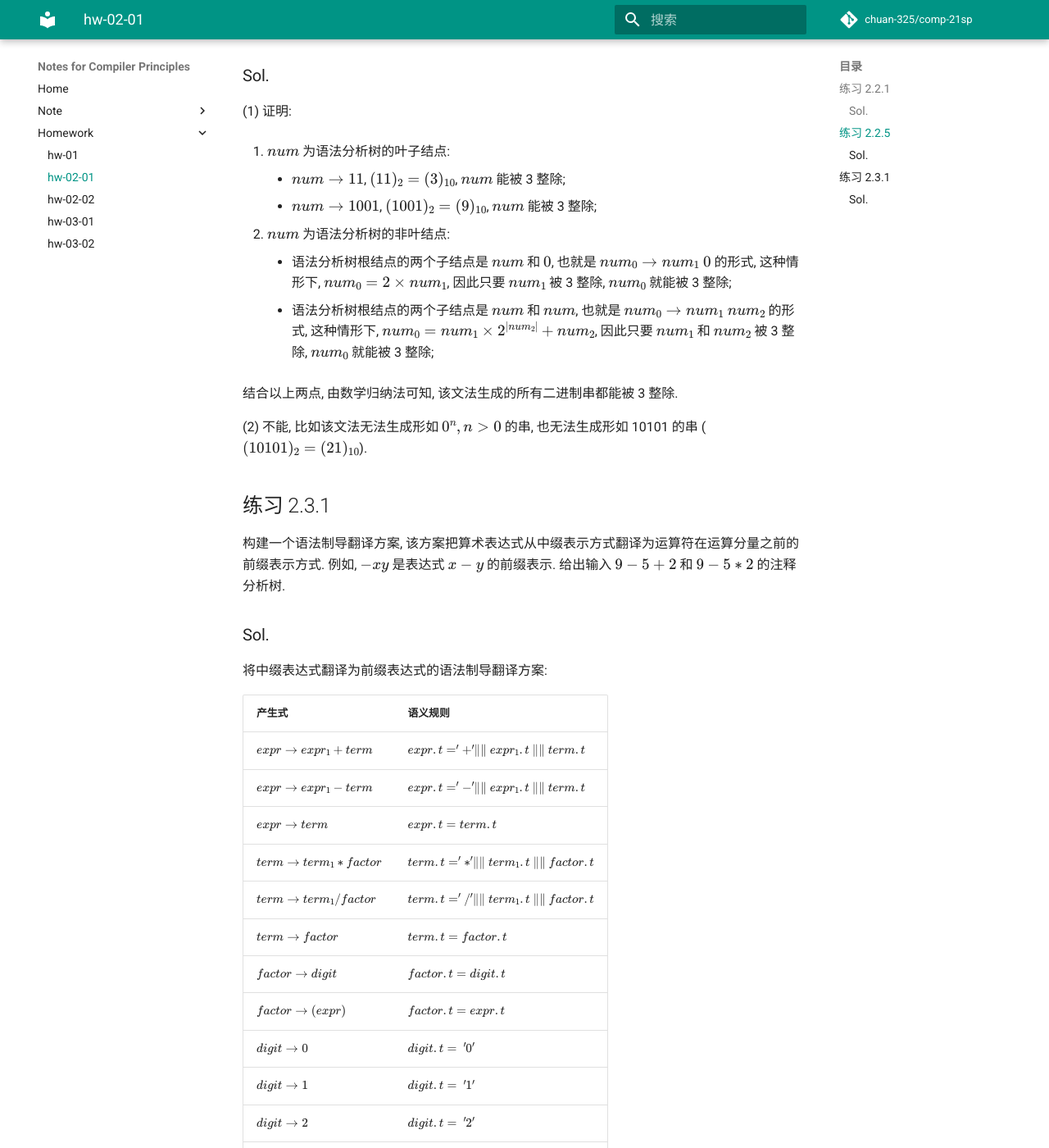
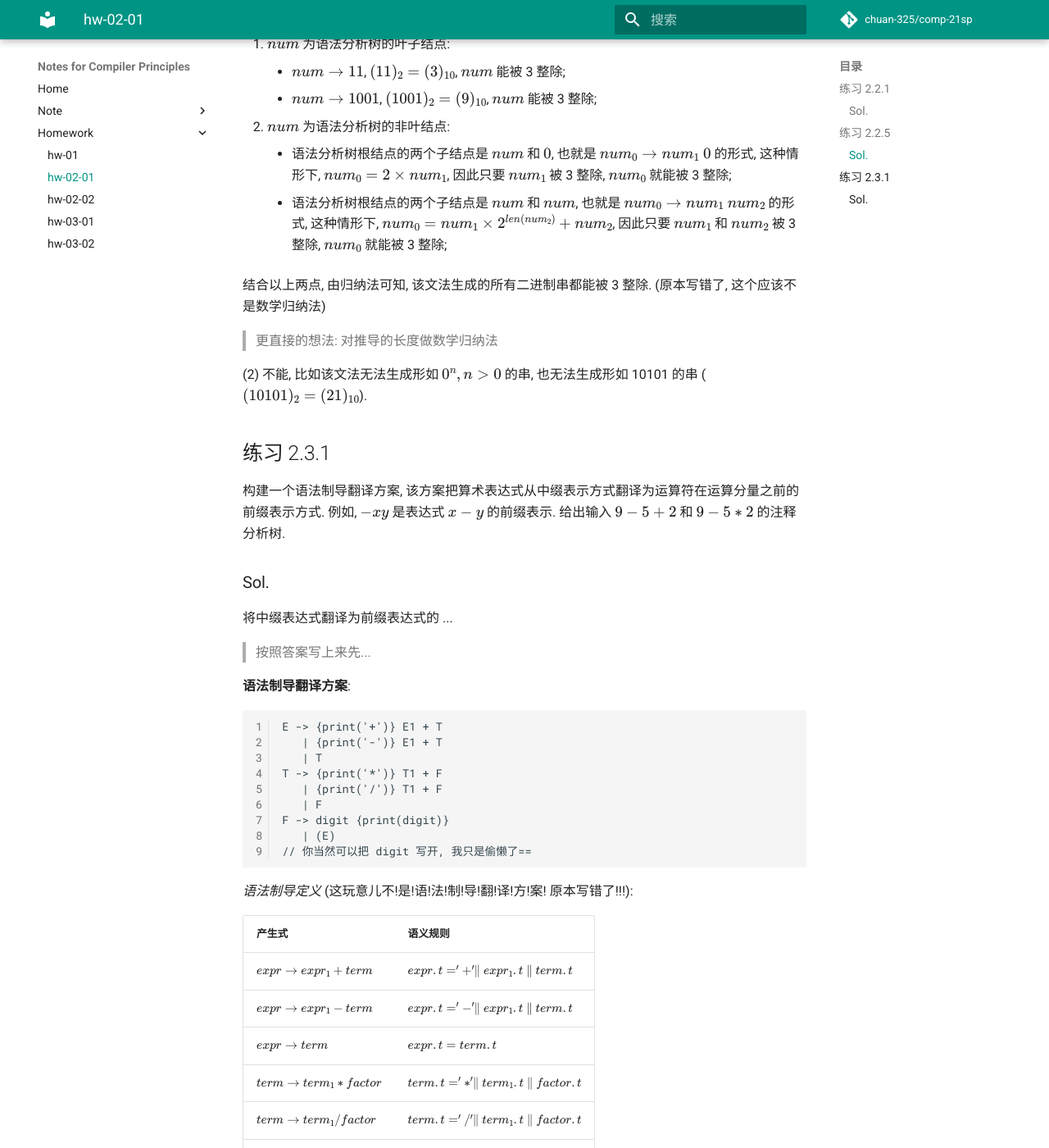
Before and after one commit to chuan-325/comp-21sp, an MkDocs documentation site: the page built from docs/hw/hw_02_01.md, in a window 1280 px wide and 1400 px high, scrolled down 2053 px. Shown: the whole window at 82% size. Built offline with MkDocs 1.6.1 and Material for MkDocs 9.7.7, drawn with Linux system fonts in a browser that asks for light colours; comment, search, counter and statistics services are not loaded; some of the changed text lies outside the part shown.

Commit message:
hw 02 01: modified, revised

````diff
--- a/docs/hw/hw_02_01.md
+++ b/docs/hw/hw_02_01.md
@@ -22,7 +22,7 @@
 
 语法分析树:
 
-![pic-1.](hw_02_01.assets/pic-1.png)
+![pic-1.](hw_02_01.assets/pic-1.png){: style="height:200px"}
 
 #### (3) 该文法生成的语言是什么?
 
@@ -30,11 +30,27 @@
 
 #### (4) 该文法具有二义性吗? 为什么?
 
-该文法没有二义性. 原因如下:
+该文法没有二义性.
+
+> 下面是一个提示:
+> 可以考虑对运算符数量运用数学归纳法,
+> 说明每一步有唯一的最左推导.
+
+简单表述一下:
+
+1. 证明符号数量为 1, 3 时有最左推导;
+2. 假设长为 k 的串的每一步存在唯一的最左推导;
+   1. 证明长为 k+1 的串不存在;
+   2. 证明长为 k+2 的串也存在唯一的最左推导;
+3. 归纳假设成立.
+
+> 下面是原始回答, 可能存在一些不够完备的地方.
+
+原因如下:
 
 "后缀表达式" 本身可以在计算机中借助栈的 push 和 pop 操作来运算, 由此想到对于该语言可以构造一个下推自动机, 并且题目里提到这是一个上下文无关语法, 下推自动机在能力上与上下文无关文法等价, 这说明存在一个 PDA , 它可以接受这个文法所描述的语言, 如图所示:
 
-![pic-2.](hw_02_01.assets/pic-2.png)
+![pic-2.](hw_02_01.assets/pic-2.png){: style="height:200px"}
 
 从图中可以看出, 对于该语言中的每一个串, PDA 的行为都是唯一的, 因此这个语言是无二义性的.
 
@@ -52,16 +68,18 @@
 
 (1) 证明:
 
+> 下面这个思路实际上是一种递归. 也是对语法树的结点做归纳.
+
 1. $num$ 为语法分析树的叶子结点:
-
    - $num\rightarrow 11$, $(11)_2=(3)_{10}$, $num$ 能被 3 整除;
    - $num\rightarrow 1001$, $(1001)_2=(9)_{10}$, $num$ 能被 3 整除;
-
 2. $num$ 为语法分析树的非叶结点:
    - 语法分析树根结点的两个子结点是 $num$ 和 $0$, 也就是 $num_0\rightarrow num_1\ 0$ 的形式, 这种情形下, $num_0=2\times num_1$, 因此只要 $num_1$ 被 3 整除, $num_0$ 就能被 3 整除;
-   - 语法分析树根结点的两个子结点是 $num$ 和 $num$, 也就是 $num_0\rightarrow num_1\ num_2$ 的形式, 这种情形下, $num_0=num_1\times 2^{|num_2|}+num_2$, 因此只要 $num_1$ 和 $num_2$ 被 3 整除, $num_0$ 就能被 3 整除;
+   - 语法分析树根结点的两个子结点是 $num$ 和 $num$, 也就是 $num_0\rightarrow num_1\ num_2$ 的形式, 这种情形下, $num_0=num_1\times 2^{len(num_2)}+num_2$, 因此只要 $num_1$ 和 $num_2$ 被 3 整除, $num_0$ 就能被 3 整除;
 
-结合以上两点, 由数学归纳法可知, 该文法生成的所有二进制串都能被 3 整除.
+结合以上两点, 由归纳法可知, 该文法生成的所有二进制串都能被 3 整除. (原本写错了, 这个应该不是数学归纳法)
+
+> 更直接的想法: 对推导的长度做数学归纳法
 
 (2) 不能, 比如该文法无法生成形如 $0^n, n>0$ 的串, 也无法生成形如 10101 的串 ($(10101)_2=(21)_{10}$).
 
@@ -71,34 +89,53 @@
 
 ### Sol.
 
-将中缀表达式翻译为前缀表达式的语法制导翻译方案:
+将中缀表达式翻译为前缀表达式的 ...
 
-| 产生式                          | 语义规则                                    |
-| ------------------------------- | ------------------------------------------- |
-| $expr\rightarrow expr_1+term$   | $expr.t='+' \|\|\ expr_1.t\ \|\|\ term.t$   |
-| $expr\rightarrow expr_1-term$   | $expr.t='-' \|\|\ expr_1.t\ \|\|\ term.t$   |
-| $expr\rightarrow term$          | $expr.t=term.t$                             |
-| $term\rightarrow term_1*factor$ | $term.t='*' \|\|\ term_1.t\ \|\|\ factor.t$ |
-| $term\rightarrow term_1/factor$ | $term.t='/' \|\|\ term_1.t\ \|\|\ factor.t$ |
-| $term\rightarrow factor$        | $term.t=factor.t$                           |
-| $factor\rightarrow digit$       | $factor.t=digit.t$                          |
-| $factor\rightarrow (expr)$      | $factor.t=expr.t$                           |
-| $digit\rightarrow 0$            | $digit.t=\ '0'$                             |
-| $digit\rightarrow 1$            | $digit.t=\ '1'$                             |
-| $digit\rightarrow 2$            | $digit.t=\ '2'$                             |
-| $digit\rightarrow 3$            | $digit.t=\ '3'$                             |
-| $digit\rightarrow 4$            | $digit.t=\ '4'$                             |
-| $digit\rightarrow 5$            | $digit.t=\ '5'$                             |
-| $digit\rightarrow 6$            | $digit.t=\ '6'$                             |
-| $digit\rightarrow 7$            | $digit.t=\ '7'$                             |
-| $digit\rightarrow 8$            | $digit.t=\ '8'$                             |
-| $digit\rightarrow 9$            | $digit.t=\ '9'$                             |
+> 按照答案写上来先...
 
-**注释分析树**:
+**语法制导翻译方案**:
+
+```
+E -> {print('+')} E1 + T
+   | {print('-')} E1 + T
+   | T
+T -> {print('*')} T1 + F
+   | {print('/')} T1 + F
+   | F
+F -> digit {print(digit)}
+   | (E)
+// 你当然可以把 digit 写开, 我只是偷懒了==
+```
+
+*语法制导定义* (这玩意儿不!是!语!法!制!导!翻!译!方!案! 原本写错了!!!):
+
+| 产生式                          | 语义规则                                        |
+| ------------------------------- | ----------------------------------------------- |
+| $expr\rightarrow expr_1+term$   | $expr.t='+' \lVert\ expr_1.t\ \lVert\ term.t$   |
+| $expr\rightarrow expr_1-term$   | $expr.t='-' \lVert\ expr_1.t\ \lVert\ term.t$   |
+| $expr\rightarrow term$          | $expr.t=term.t$                                 |
+| $term\rightarrow term_1*factor$ | $term.t='*' \lVert\ term_1.t\ \lVert\ factor.t$ |
+| $term\rightarrow term_1/factor$ | $term.t='/' \lVert\ term_1.t\ \lVert\ factor.t$ |
+| $term\rightarrow factor$        | $term.t=factor.t$                               |
+| $factor\rightarrow digit$       | $factor.t=digit.t$                              |
+| $factor\rightarrow (expr)$      | $factor.t=expr.t$                               |
+| $digit\rightarrow 0$            | $digit.t=\ '0'$                                 |
+| $digit\rightarrow 1$            | $digit.t=\ '1'$                                 |
+| $digit\rightarrow 2$            | $digit.t=\ '2'$                                 |
+| $digit\rightarrow 3$            | $digit.t=\ '3'$                                 |
+| $digit\rightarrow 4$            | $digit.t=\ '4'$                                 |
+| $digit\rightarrow 5$            | $digit.t=\ '5'$                                 |
+| $digit\rightarrow 6$            | $digit.t=\ '6'$                                 |
+| $digit\rightarrow 7$            | $digit.t=\ '7'$                                 |
+| $digit\rightarrow 8$            | $digit.t=\ '8'$                                 |
+| $digit\rightarrow 9$            | $digit.t=\ '9'$                                 |
+
+写出 **注释分析树**:
+
 $9-5+2$:
 
-![pic-3.](hw_02_01.assets/pic-3.png)
+![pic-3.](hw_02_01.assets/pic-3.png){: style="height:280px"}
 
 $9-5*2$:
 
-![pic-4.](hw_02_01.assets/pic-4.png)
+![pic-4.](hw_02_01.assets/pic-4.png){: style="height:250px"}
````
